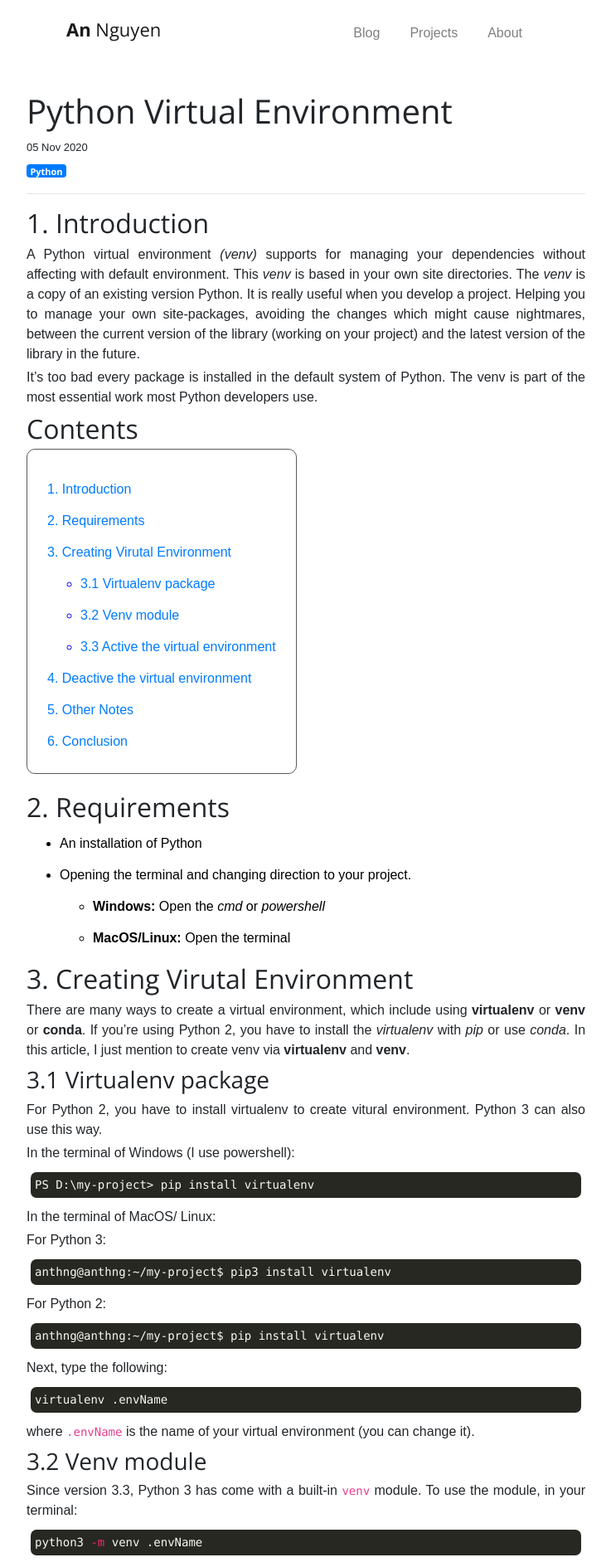
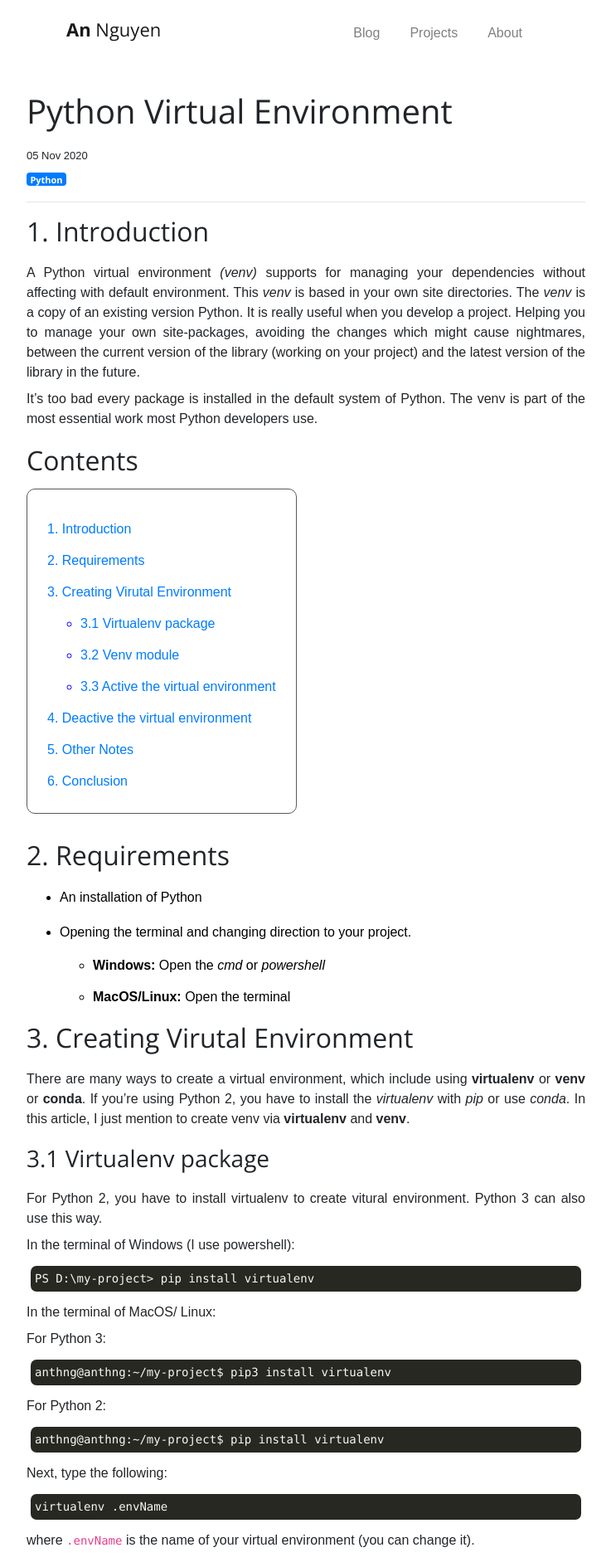
Before and after one commit to anthng/anthng.github.io, a Jekyll site: the page built from _posts/2020-11-05-python-virtual-enviroment.markdown, in a window 1280 px wide. Shown: the top 1889 px of the page at 83% size, without its empty margins (271-1008 px from the left). Built offline with Jekyll 4.4.1, drawn with Linux system fonts in a browser that asks for light colours; comment, search, counter and statistics services are not loaded.

Commit message:
update css

```diff
--- a/_layouts/post.html
+++ b/_layouts/post.html
@@ -8,7 +8,7 @@ layout: default
     src="https://cdnjs.cloudflare.com/ajax/libs/mathjax/2.7.3/MathJax.js?config=TeX-AMS-MML_HTMLorMML">
     </script>
   <style>
-    h1,h2,h3,h4,h5,h6,p{margin:5px 0px 5px 0px;}
+    h1,h2,h3,h4,h5,h6,p{margin:15px 0px 15px 0px;}
 
     li {
       font-family: 'Prompt', sans-serif !important;
@@ -20,8 +20,10 @@ layout: default
       text-align: justify;
       line-height: 1.5;
       font-size: 16px;
-      padding-top: 2px;
-      padding-bottom: 2px;
+      /* padding-top: 2px;
+      padding-bottom: 2px; */
+      padding-top: 4px;
+      padding-bottom: 4px;
     }
 
     #markdown-toc {
@@ -65,6 +67,11 @@ layout: default
     ul li {
       color: black !important;
     }
+
+    .dataframe th, .dataframe td, .dataframe thead th, .dataframe tbody td, .dataframe tfoot td, .dataframe tfoot th {
+        width: auto !important;
+        white-space: nowrap !important;
+    }
   </style>
 </head>
 
--- a/assets/css/base.css
+++ b/assets/css/base.css
@@ -68,5 +68,5 @@ table tr th :last-child, table tr td :last-child { margin-bottom: 0; }
   display: block;
   margin-left: auto;
   margin-right: auto;
-  width: 50%;
+  /* width: 50%; */
 }
```
